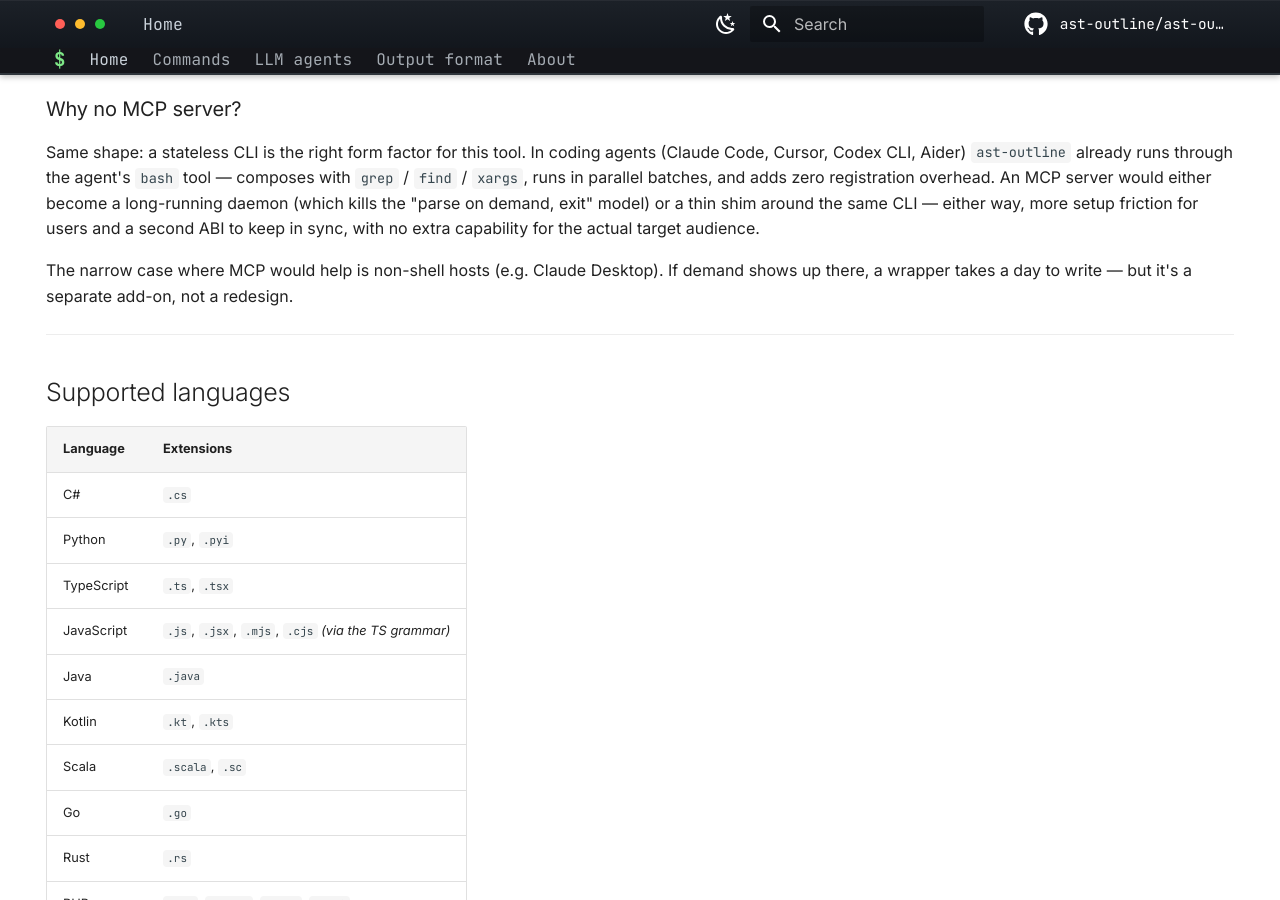
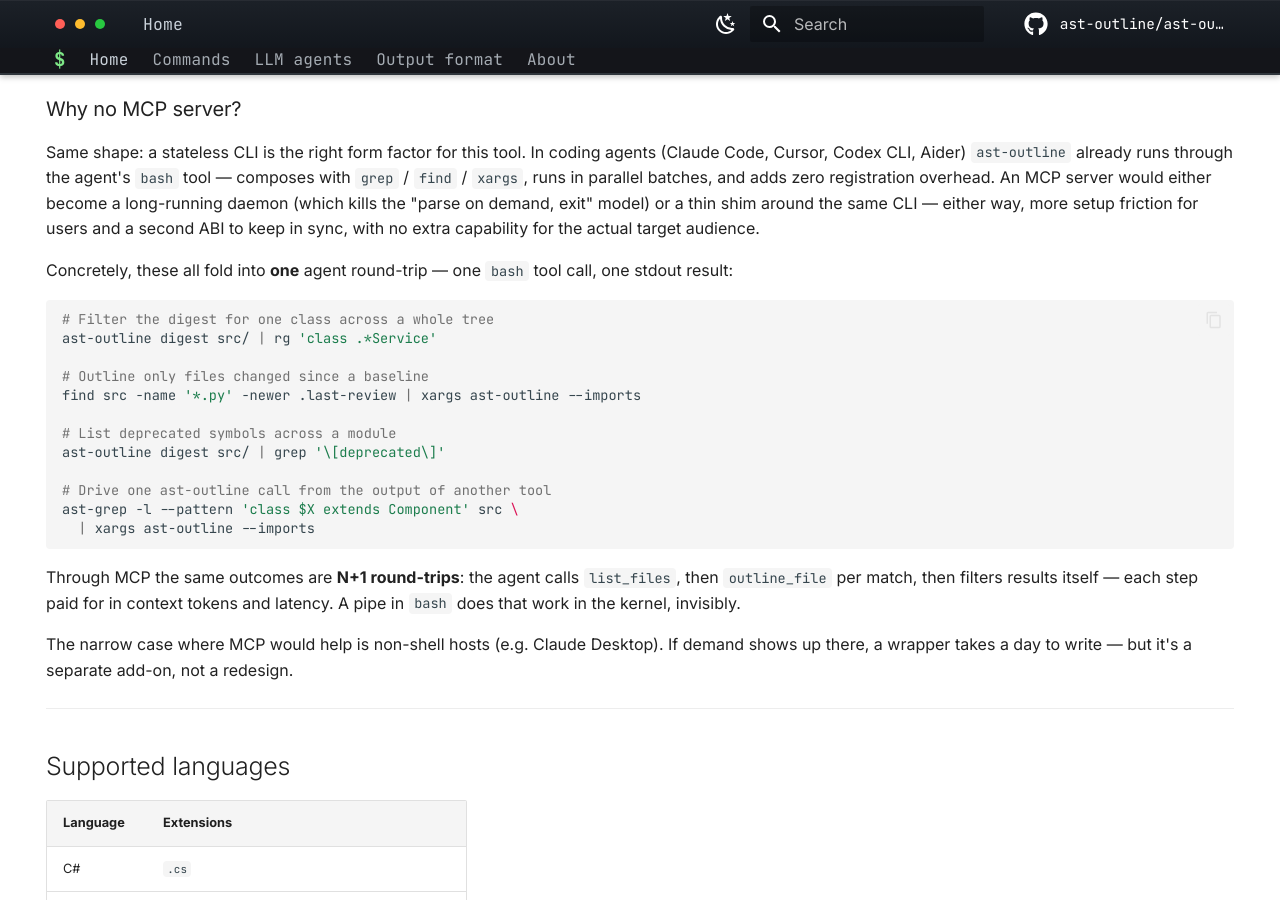
Before and after one commit to ast-outline/ast-outline.github.io, an MkDocs documentation site: the page built from docs/index.md, in a window 1280 px wide and 900 px high, scrolled down 3516 px. Built offline with MkDocs 1.6.1 and Material for MkDocs 9.7.7, drawn with Linux system fonts in a browser that asks for light colours; comment, search, counter and statistics services are not loaded.

Commit message:
docs(index): add concrete bash pipe examples to 'Why no MCP server?'

````diff
--- a/docs/index.md
+++ b/docs/index.md
@@ -473,6 +473,29 @@ around the same CLI — either way, more setup friction for users and a
 second ABI to keep in sync, with no extra capability for the actual
 target audience.
 
+Concretely, these all fold into **one** agent round-trip — one `bash`
+tool call, one stdout result:
+
+```bash
+# Filter the digest for one class across a whole tree
+ast-outline digest src/ | rg 'class .*Service'
+
+# Outline only files changed since a baseline
+find src -name '*.py' -newer .last-review | xargs ast-outline --imports
+
+# List deprecated symbols across a module
+ast-outline digest src/ | grep '\[deprecated\]'
+
+# Drive one ast-outline call from the output of another tool
+ast-grep -l --pattern 'class $X extends Component' src \
+  | xargs ast-outline --imports
+```
+
+Through MCP the same outcomes are **N+1 round-trips**: the agent
+calls `list_files`, then `outline_file` per match, then filters
+results itself — each step paid for in context tokens and latency.
+A pipe in `bash` does that work in the kernel, invisibly.
+
 The narrow case where MCP would help is non-shell hosts (e.g. Claude
 Desktop). If demand shows up there, a wrapper takes a day to write —
 but it's a separate add-on, not a redesign.
````
